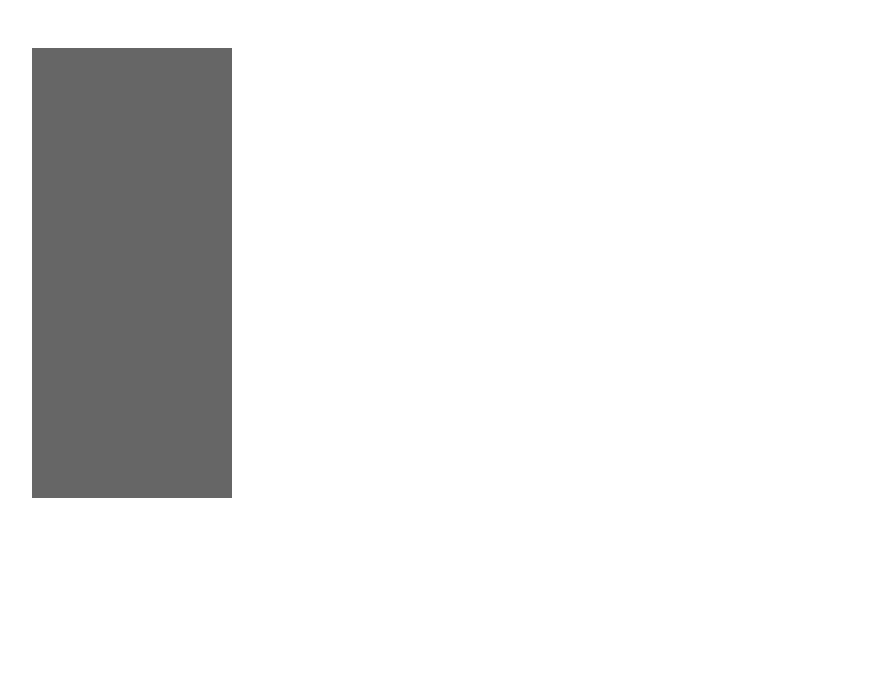
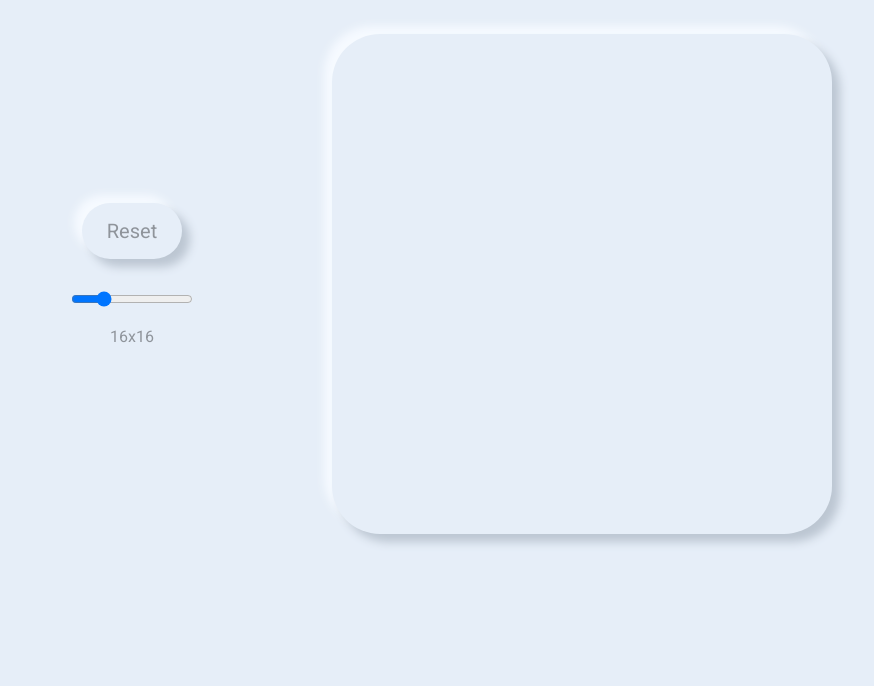
Before and after one commit to phortysiks/etch-a-sketch, a plain HTML site: page index.html in a window 1280 px wide. Shown: the part 114-800 px from the top of the page, without its empty margins (58-932 px from the left). Drawn offline with Linux system fonts and the light colour scheme.

Commit message:
Styling and logic completed

```diff
--- a/index.html
+++ b/index.html
@@ -5,6 +5,9 @@
     <meta http-equiv="X-UA-Compatible" content="IE=edge">
     <meta name="viewport" content="width=device-width, initial-scale=1.0">
     <link rel="stylesheet" href="styles.css">
+    <link rel="preconnect" href="https://fonts.googleapis.com">
+    <link rel="preconnect" href="https://fonts.gstatic.com" crossorigin>
+    <link href="https://fonts.googleapis.com/css2?family=Roboto:ital,wght@0,400;1,100;1,300&family=Titillium+Web:wght@200;400;600&display=swap" rel="stylesheet">
     <title>Document</title>
 </head>
 <body>
@@ -12,7 +15,13 @@
         <h1 class="title">Etch-a-sketch</h1>
     </header>
     <div class="main">
-        <div class="side-picker"></div>
+        <div class="side-picker">
+            <button id="reload">Reset</button>
+            <div class="slider-container">
+                <input type="range" min="1" max="64" value="16" class="slider">
+                <p class="size-label">16x16</p>
+            </div>
+        </div>
         <div class="main-grid"></div>
     </div>
     <script src="index.js"></script>
--- a/index.js
+++ b/index.js
@@ -16,6 +16,29 @@ createGrid(64);
 const gridItems = document.querySelectorAll('.grid-item');
 gridItems.forEach((item) => {
   item.addEventListener('mouseenter', () => {
-    item.style.background = 'red';
+    item.style.background = 'rgb(13, 53, 54)';
   });
 })
+
+const reload = document.getElementById('reload');
+
+function reloadGrid() {
+  gridItems.forEach((item) => {
+    item.style.background = 'none';
+  });
+}
+
+reload.onclick = function() {
+  reloadGrid()
+};
+
+let slider = document.querySelector('.slider');
+let sizeLabel = document.querySelector('.size-label');
+sizeLabel.textContent = `${slider.value}x${slider.value}`;
+slider.oninput = function() {
+  sizeLabel.textContent = `${this.value}x${this.value}`;
+};
+slider.onmouseup = function() {
+  reloadGrid();
+  createGrid(this.value);
+};
--- a/styles.css
+++ b/styles.css
@@ -1,6 +1,10 @@
 * {
     box-sizing: border-box;
     margin: 0;
+}
+
+body {
+  background-color: #E6EEF8;
 }
 
 header {
@@ -9,6 +13,7 @@
 
 .title {
     text-align: center;
+    font-family: 'Titillium Web', sans-serif;
 }
 
 .main {
@@ -33,15 +38,56 @@
   }
 }
 
+.slider-container {
+  display: flex;
+  flex-direction: column;
+  align-items: center;
+}
+
 .side-picker {
-    height: 450px;
+  height: 250px;
   width: 200px;
-    background-color: #666
+  display: flex;
+  flex-direction: column;
+  justify-content: center;
+  align-items: center;
 }
 
 .main-grid {
   width: 500px;
   height: 500px;
-    background-color: #fff;
   display: grid;
+  border-radius: 3rem;
+  box-shadow: 0.5rem 0.5rem 10px #BCC6D2, -0.5rem -0.5rem 0.5rem #F6FAFF;
+  padding: 1.2rem;
 }
+
+#reload {
+  background-color: #E6EEF8;
+  min-width: 100px;
+  padding: 1rem;
+  margin-bottom: 2rem;
+  cursor: pointer;
+  color: #8F949B;
+  font-size: 1.25rem;
+  font-family: 'Roboto', sans-serif;
+  border: none;
+  border-radius: 3rem;
+  box-shadow: 0.5rem 0.5rem 10px #BCC6D2, -0.5rem -0.5rem 0.5rem #F6FAFF;
+  transition: all 250ms ease-in-out;
+}
+
+#reload:hover {
+  outline: none;
+  box-shadow: 1rem 1rem 1rem #BCC6D2, -1rem -1rem 1rem #F6FAFF;
+}
+
+.slider {
+  width: 95%;
+}
+
+.size-label {
+  padding: 1.2rem;
+  color: #8F949B;
+  font-family: 'Roboto', sans-serif;
+}
```
Lines whose indentation alone changed are shown as unchanged.
